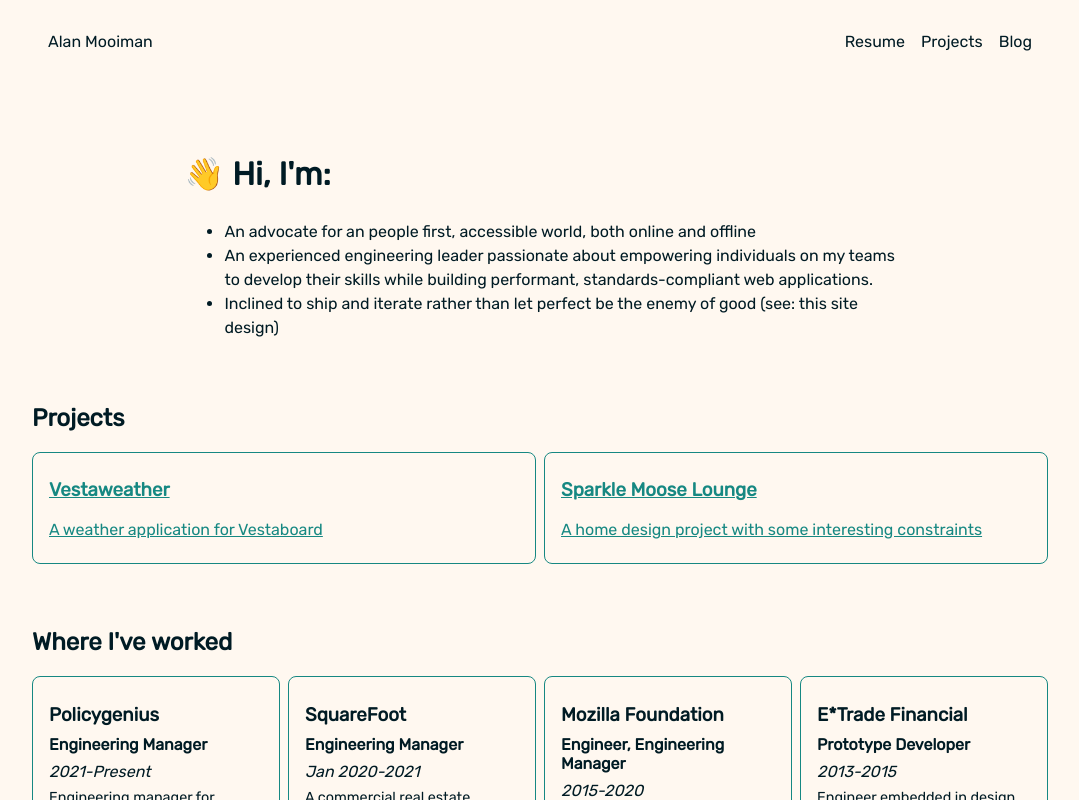
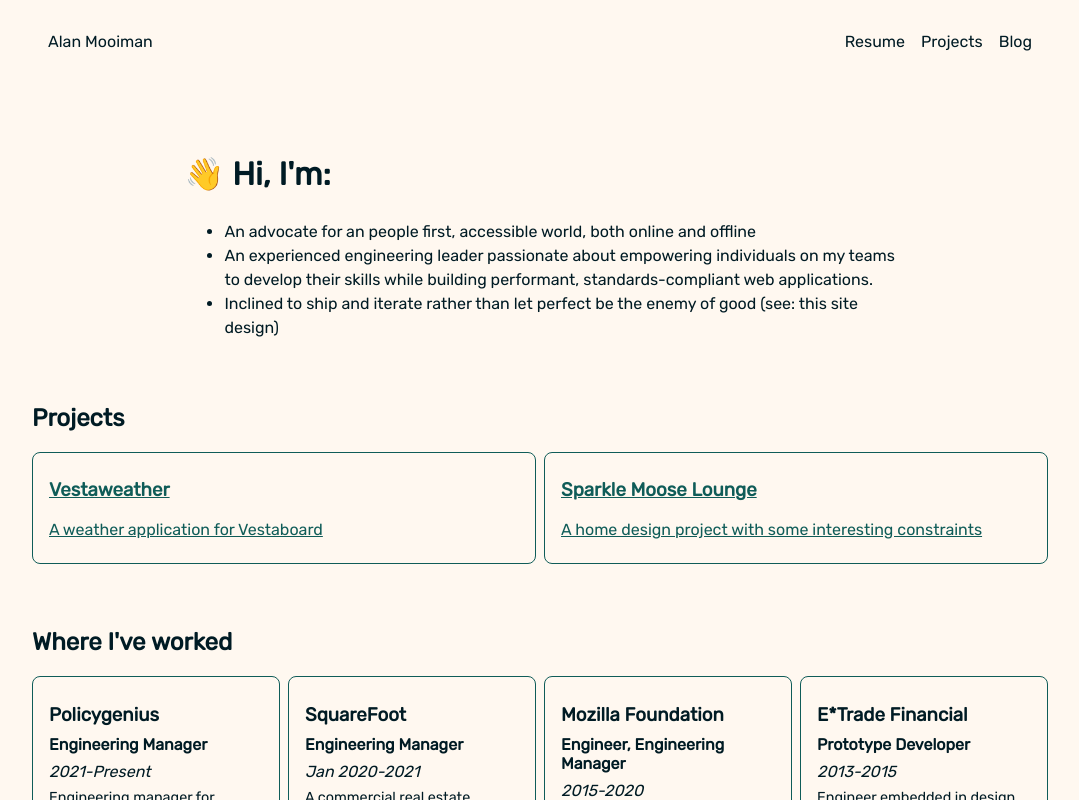
Before and after one commit to alanmoo/alanmoo-svelte, a SvelteKit app: page / in a window 1280 px wide. Shown: the top 800 px of the page, without its empty margins (100-1179 px from the left). Built offline with nearby package versions, Linux system fonts and the light colour scheme.

Commit message:
Accessibility fix

```diff
--- a/src/routes/+layout.svelte
+++ b/src/routes/+layout.svelte
@@ -29,7 +29,7 @@
   :root{
     --theme-dark: hsl(195, 100%, 7%);
     --theme-brown: hsl(23, 85%, 62%);
-    --theme-cyan: hsl(177, 72%, 31%);
+    --theme-cyan: hsl(177, 72%, 21%);
     --theme-yellow: hsl(52, 100%, 66%);
     --theme-light: hsl(32, 100%, 97%);
     --font-sanSerif: 'Rubik', system-ui, Helvetica, sans-serif;
```
